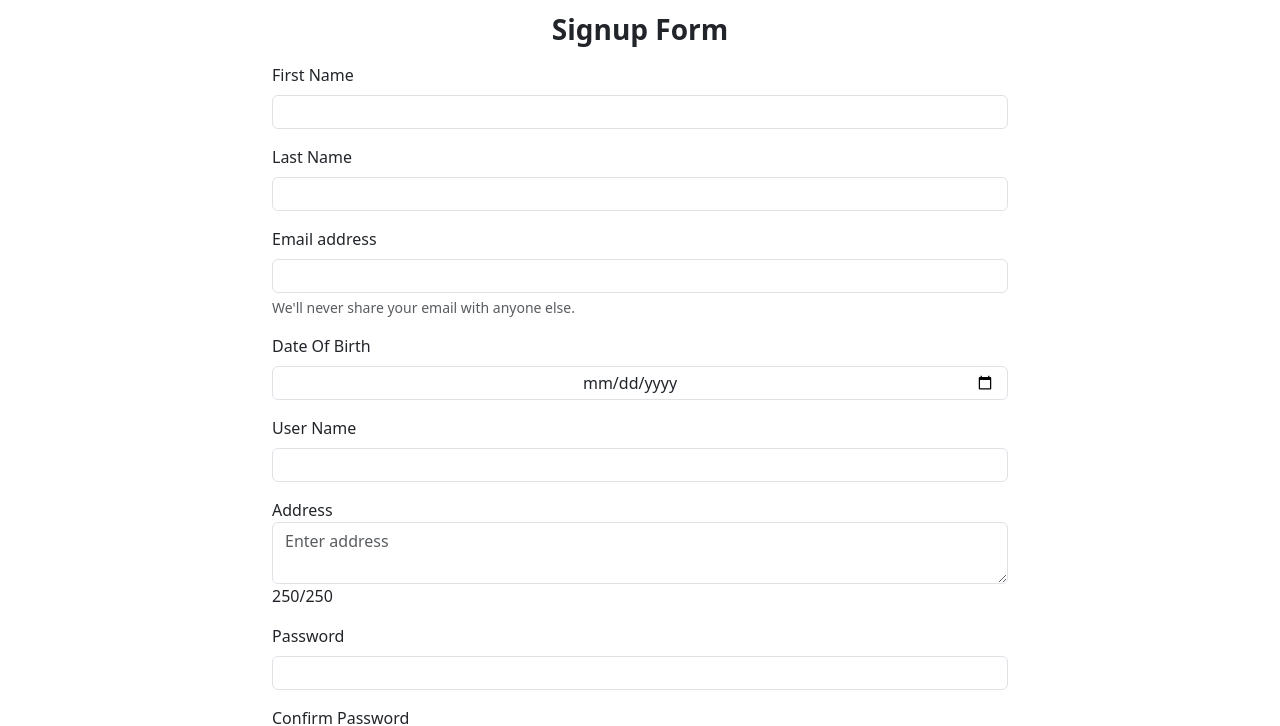
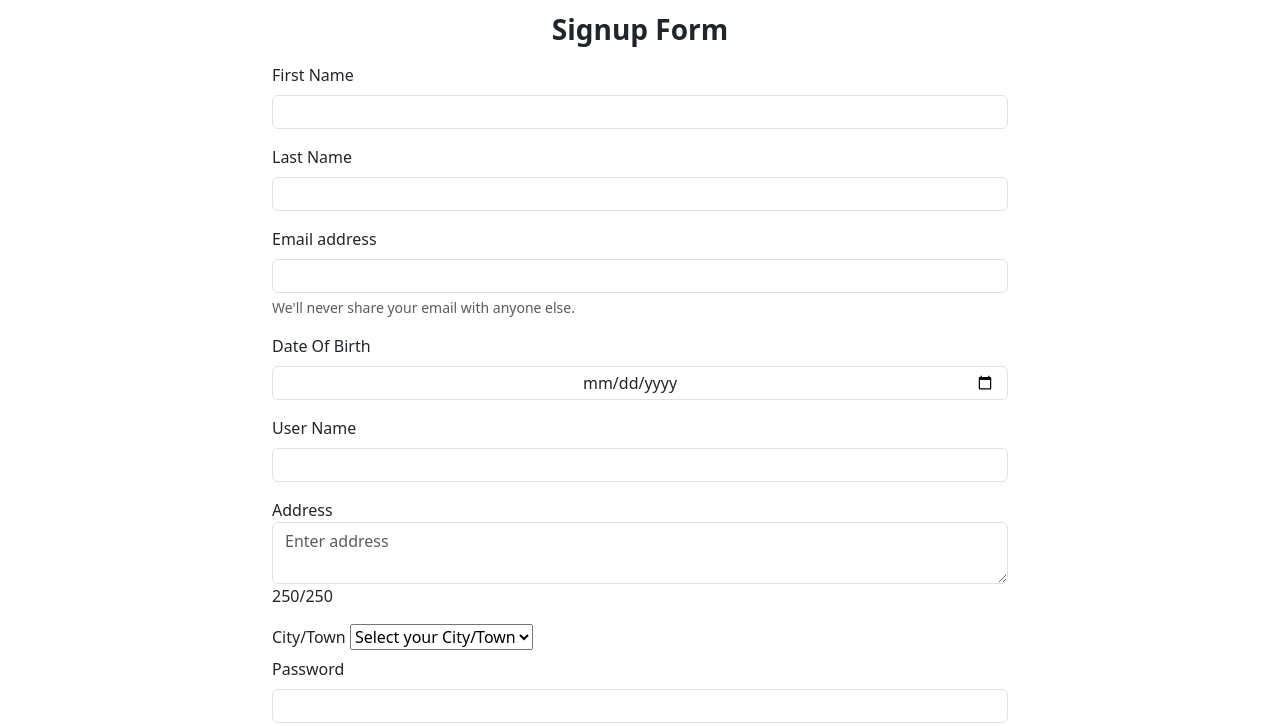
Before and after one commit to KDeepika-brs/SpaceX, a plain HTML site: page signup.html in a window 1280 px wide. Shown: the part 83-809 px from the top of the page. Drawn offline with nearby package versions, Linux system fonts and the light colour scheme.

Commit message:
Update signup.html

```diff
--- a/signup.html
+++ b/signup.html
@@ -138,6 +138,25 @@
             <div class="fs-6 fw-light" id="charCount"></div>
           </div>
 
+          <div>
+            <label for="city" class="form-label">City/Town</label>
+
+            <select id="city" name="city" required>
+              <option value="">Select your City/Town</option>
+              <option value="Amaravati">Amaravati</option>
+              <option value="Anantapur">Anantapur</option>
+              <option value="Chittor">Chittor</option>
+              <option value="Guntur">Guntur</option>
+              <option value="kadapa">Kadapa</option>
+              <option value="Kakinada">Kakinada</option>
+              <option value="Rajahmundri">Rajahmundri</option>
+              <option value="Tirupati">Tirupati</option>
+              <option value="Visakhapatnam">Visakhapatnam</option>
+              <option value="None">None</option>
+            </select>
+
+          </div>
+
           <div class="mb-3">
             <label for="password" class="form-label">Password</label>
             <input type="password" class="form-control" id="password" required />
```
